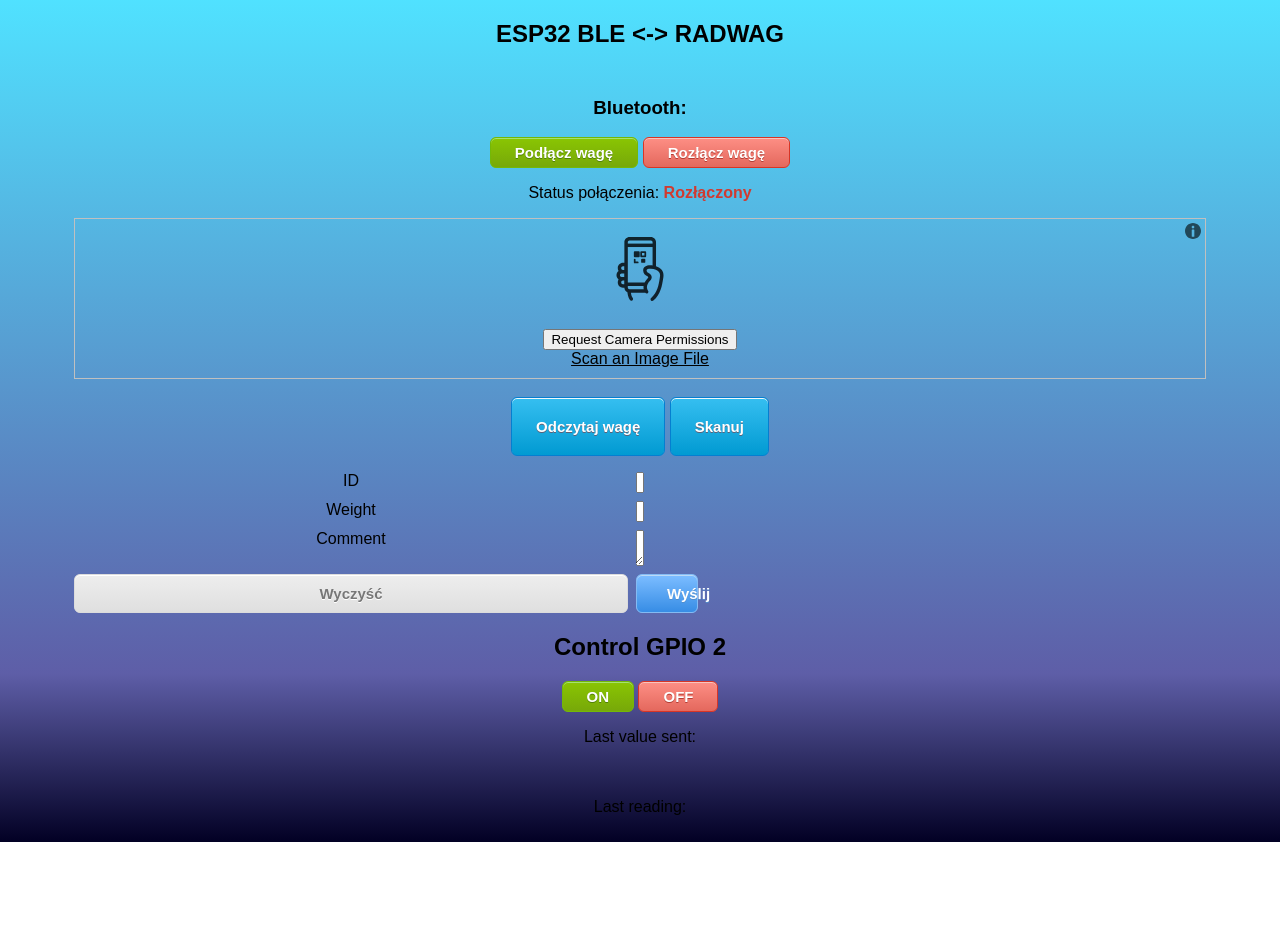
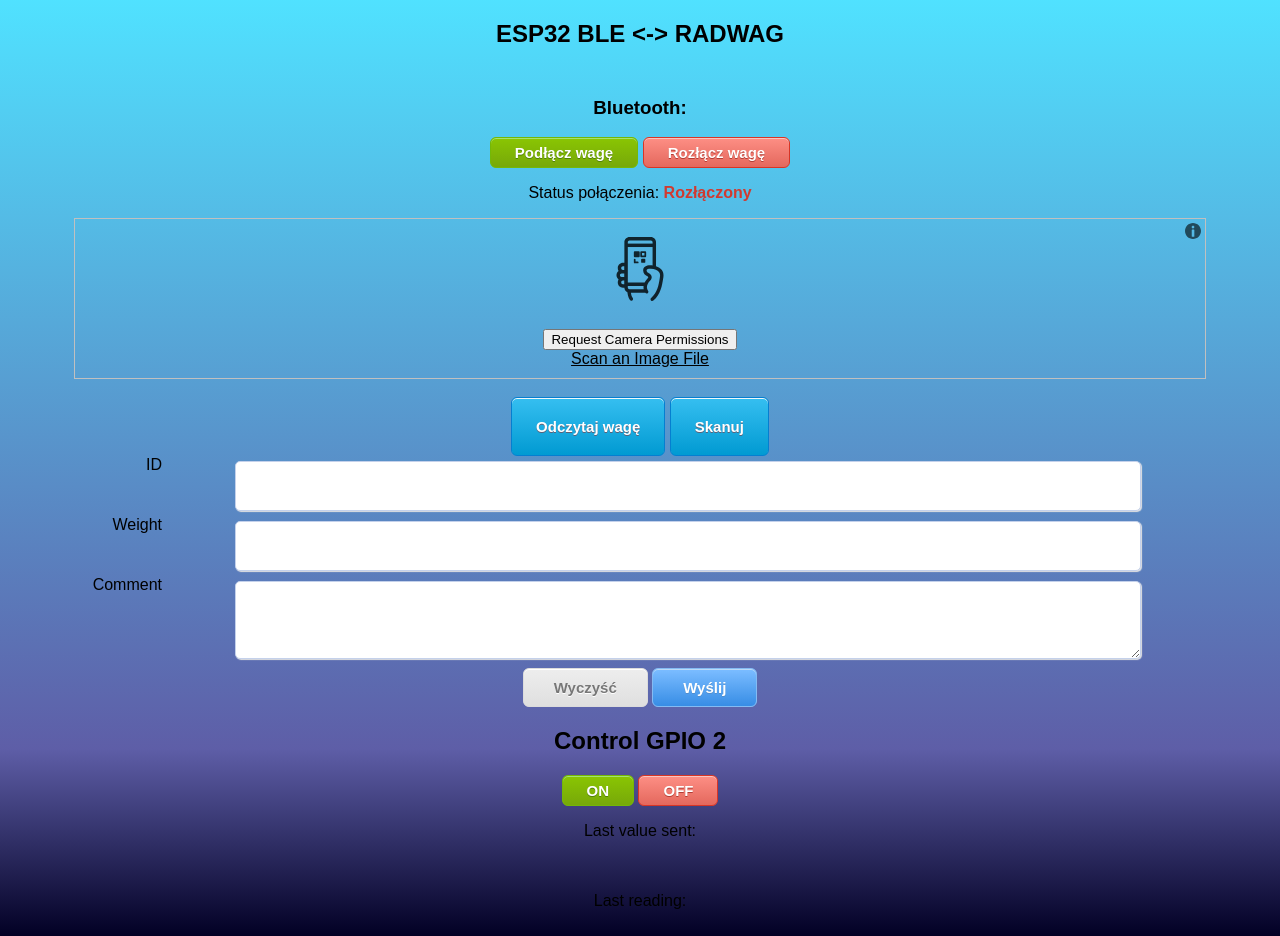
Before and after one commit to rr-88/esp32-ble, a plain HTML site: page index.html in a window 1280 px wide. Before the commit the page ends 842 px from the top, so only its background shows below. Drawn offline with Linux system fonts and the light colour scheme.

Commit message:
Update style.css

```diff
--- a/style.css
+++ b/style.css
@@ -191,32 +191,7 @@ body {
 
 
 
-form {
-  /* Using CSS Grid to lay out the elements in two-dimensions: */
-  display: grid;
-  /* specifying a 0.5em gutter/gap between adjacent elements: */
-  gap: 0.5em;
-  /* declaring a number of named grid areas in order to lay out
-     the child elements; the areas identified with a period (.)
-     are 'empty' areas, whereas the areas named by strings are
-     used, later, to place elements according to those names: */
-  grid-template-areas:
-    "field1Label . field1Input"
-    "field2Label . field2Input"
-    "field3Label . field3Input"
-    "reset . submit";
-  /* declaring the size of each of the three columns; 1fr is
-     one fractional unit of the available space, and is the
-     size of the first and last of the columns. The central
-     column is declared as being 0.5em in width: */
-  grid-template-columns: 1fr 0.5em 1fr;
-  margin: 1em auto;
-  width: 100%;
-}
 
-
-
-/*
 .custom_input {
 	display: flex;
 	align-items: center;
@@ -224,7 +199,7 @@ form {
 	max-width: 100%;
 }
 
-.form-control {
+input, textarea {
 	font-size: 24px;
 	padding: 10px 10px;
         margin: 5px 0;
@@ -238,6 +213,13 @@ form {
 	transition: .3s ease;
 }
 
+label {
+		float: left;
+		width: 6em;
+		text-align: right;
+		padding-right: 0.5em;
+	}
+
 .input:focus {
 	background: #F2F2F2;
 	border: 2px solid #5A7EC7;
@@ -247,7 +229,7 @@ form {
 .input::placeholder {
 	color: #DDDDDD;
 }
-*/
+
 .svg_icon {
 	position: absolute;
 	left: 10px;
```
